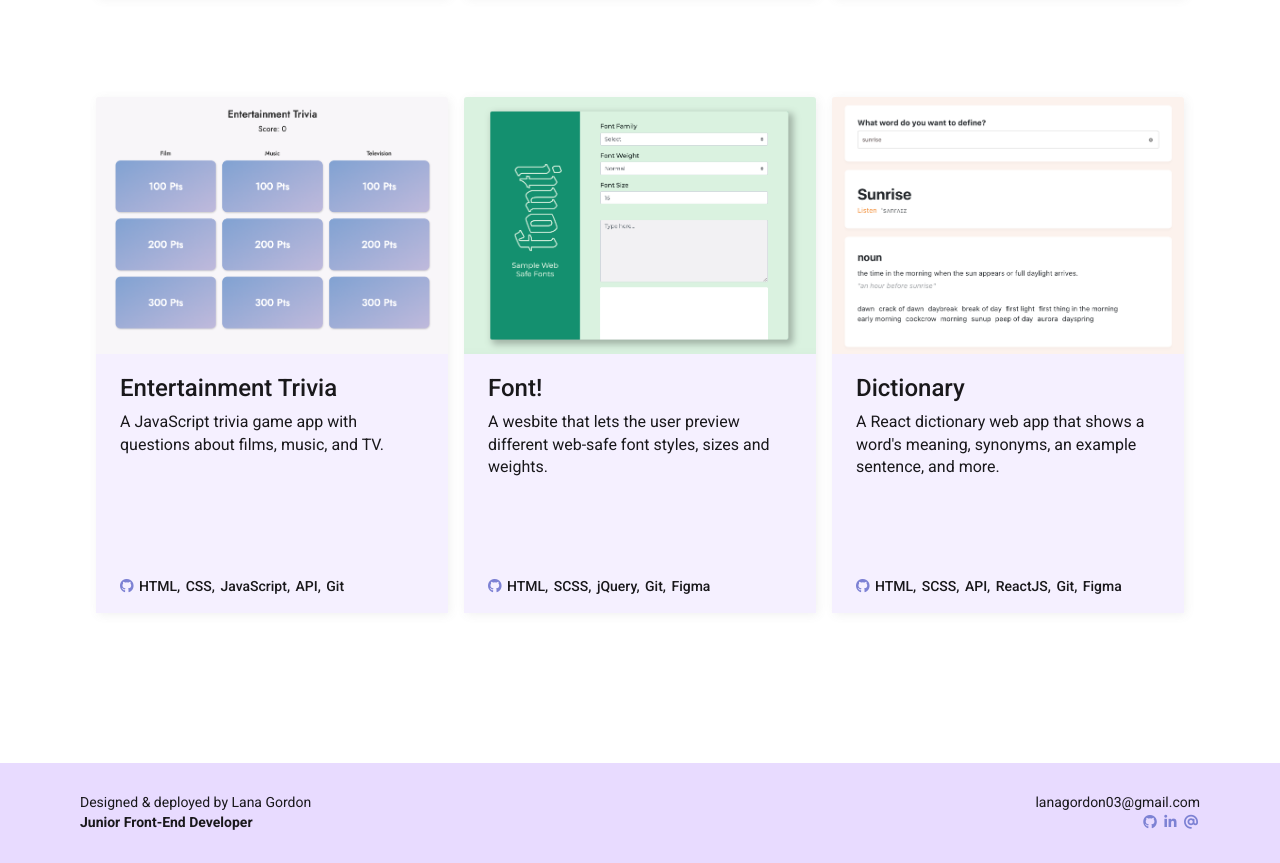
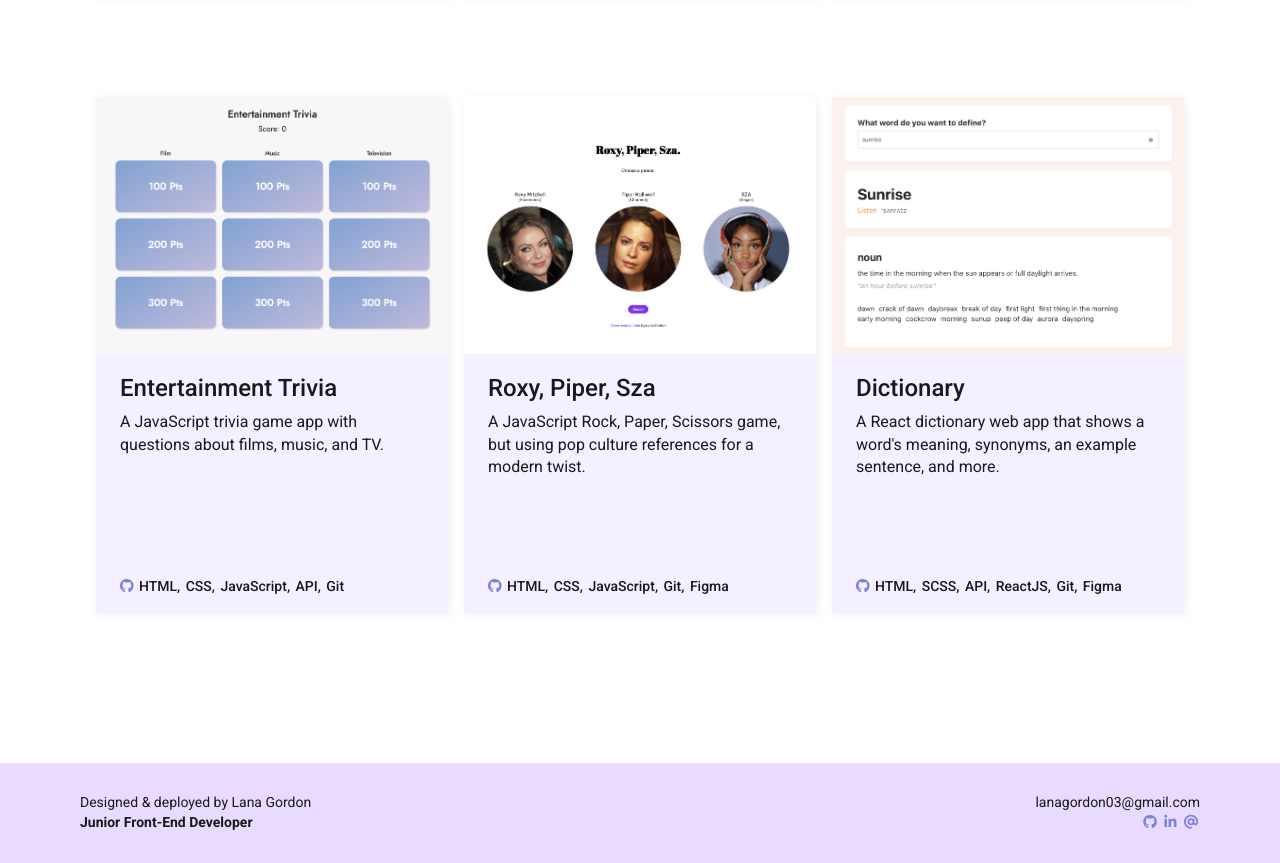
Before and after one commit to Larlar03/portfolio-website-2022, a plain HTML site: page index.html in a window 1280 px wide. Shown: the part 1691-2554 px from the top of the page. Drawn offline with nearby package versions, Linux system fonts and the light colour scheme.

Commit message:
Swapped an older, simpler project for a new one.

```diff
--- a/index.html
+++ b/index.html
@@ -268,37 +268,36 @@
           </div>
           <!--Project Card 5-->
                   <div class="card project-card" style="width: 22rem">
-            <a href="https://ws-font.netlify.app" target="_blank"
+            <a href="https://roxy-piper-sza-game.netlify.app" target="_blank"
               ><img
                 class="card-img-top"
-                src="img/font-preview.png"
-                alt="Web Safe Fonts preview image"
+                src="img/rps-preview.png"
+                alt="Rock Paper Scissors preview image"
             /></a>
             <div class="card-body" id="card-5">
               <h4 class="card-title">
                 <a
-                  href="https://ws-font.netlify.app"
+                  href="https://roxy-piper-sza-game.netlify.app"
                   target="_blank"
-                  >Font!</a
+                  >Roxy, Piper, Sza</a
                 >
               </h4>
               <p class="card-text">
-                A wesbite that lets the user preview different web-safe font
-                styles, sizes and weights.
+                A JavaScript Rock, Paper, Scissors game, but using pop culture references for a modern twist.
               </p>
             </div>
              <div class="project-languages">
                 <ul>
                   <li>
                     <a
-                      href="https://github.com/Larlar03/web-safe-font-preview"
+                      href="https://github.com/Larlar03/roxy-piper-sza-game"
                       target="_blank"
                       ><i class="fab fa-github fa-"></i
                     ></a>
                   </li>
                   <li>HTML,</li>
-                  <li>SCSS,</li>
-                  <li>jQuery,</li>
+                  <li>CSS,</li>
+                  <li>JavaScript,</li>
                   <li>Git,</li>
                   <li>Figma</li>
                 </ul>
```
Also changed, not shown: img/rps-preview.png (added), 1 other file.
